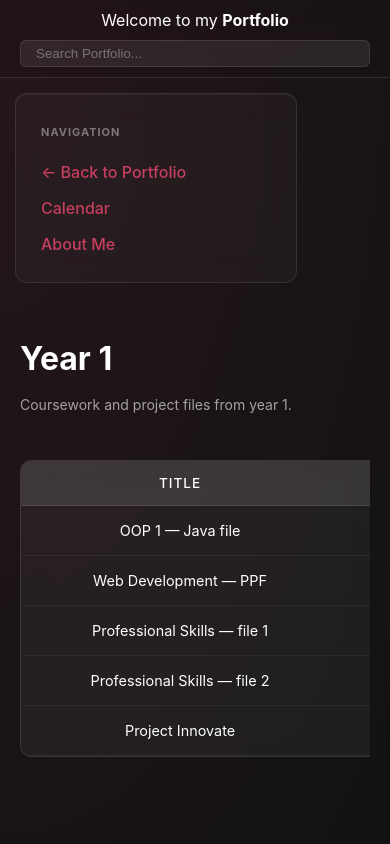
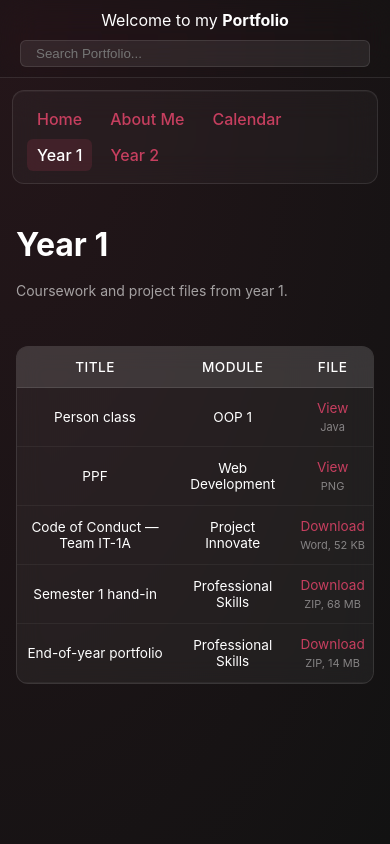
Before and after one commit to CalebGaitou/myPortfolio, a PHP site: page /Portfolio/year1.html in a window 390 px wide. Run offline with PHP 8.4, Linux system fonts and the light colour scheme.

Commit message:
Polish portfolio for GitHub Pages
- Consistent sidebar on every page with the current page highlighted
- Fix phone layout: compact sidebar, Year 1 table fits the screen
- Readable file names, file type and size next to each download
- Page titles, descriptions, favicon and link previews
- 404 page, fix bio wording, hide empty LinkedIn link
- Search shows a message when nothing matches
- README points GitHub Pages at the static branch

Co-Authored-By: Claude Opus 5.5 <noreply@anthropic.com>
Claude-Session: https://claude.ai/code/session_01YPRT7cdvZqQWeyqz438QWQ

```diff
--- a/Portfolio/Css/web.css
+++ b/Portfolio/Css/web.css
@@ -32,28 +32,6 @@ a {
     min-width: 0;
     padding: 40px;
     overflow-y: auto;
-}
-
-/* ─── RESPONSIVE ────────────────────────────────────────── */
-
-@media (max-width: 800px) {
-    body {
-        height: auto;
-        min-height: 100vh;
-    }
-
-    .mainContainer {
-        flex-direction: column;
-        overflow: visible;
-    }
-
-    .sidebar {
-        width: auto;
-    }
-
-    .content {
-        padding: 20px;
-    }
 }
 
 /* ─── SIDEBAR ───────────────────────────────────────────── */
@@ -117,6 +95,29 @@ summary::-webkit-details-marker {
 summary:hover {
     background: rgba(198, 63, 95, 0.1);
     color: white;
+}
+
+.sidebar li a[aria-current="page"] {
+    background: rgba(198, 63, 95, 0.15);
+    color: white;
+}
+
+.sidebarList + h3 {
+    margin-top: 24px;
+}
+
+.welcome {
+    color: var(--textColor);
+}
+
+.welcome:hover strong {
+    color: var(--accentColor);
+}
+
+a:focus-visible,
+.searchBar:focus-visible {
+    outline: 2px solid var(--accentColor);
+    outline-offset: 2px;
 }
 
 details ul {
@@ -329,7 +330,6 @@ details ul li a {
     border-radius: 12px;
     color: rgb(255, 255, 255);
     overflow: hidden;
-    min-width: 700px;
 }
 
 .filesTable th {
@@ -357,6 +357,19 @@ details ul li a {
 
 .filesTable a:hover {
     text-decoration: underline;
+}
+
+.fileMeta {
+    display: block;
+    margin-top: 4px;
+    font-size: 11px;
+    color: rgba(255, 255, 255, 0.45);
+    white-space: nowrap;
+}
+
+.noResults {
+    color: rgba(255, 255, 255, 0.5);
+    font-size: 14px;
 }
 
 .editPermissions th:nth-child(1),
@@ -442,3 +455,57 @@ details ul li a {
 .deleteBtn:hover {
     background: rgba(255, 69, 96, 0.1);
 }
+/* ─── RESPONSIVE ────────────────────────────────────────── */
+/* Kept at the end so these rules win over the desktop ones above. */
+
+@media (max-width: 800px) {
+    body {
+        height: auto;
+        min-height: 100vh;
+    }
+
+    .mainContainer {
+        flex-direction: column;
+        overflow: visible;
+    }
+
+    .sidebar {
+        width: auto;
+        margin: 12px 12px 0;
+        padding: 12px 14px;
+    }
+
+    .sidebar h3 {
+        display: none;
+    }
+
+    .sidebarList {
+        display: flex;
+        flex-wrap: wrap;
+        gap: 4px 8px;
+    }
+
+    .sidebarList + h3 + .sidebarList {
+        margin-top: 4px;
+    }
+
+    .sidebar li a {
+        padding: 6px 10px;
+    }
+
+    .content {
+        padding: 20px 16px;
+    }
+}
+
+@media (max-width: 560px) {
+    .filesTable th,
+    .filesTable td {
+        padding: 12px 8px;
+        font-size: 0.85em;
+    }
+
+    .filesTable th {
+        letter-spacing: 0.5px;
+    }
+}
--- a/Portfolio/js/search.js
+++ b/Portfolio/js/search.js
@@ -4,11 +4,24 @@ document.addEventListener('DOMContentLoaded', () => {
         return;
     }
 
+    const items = document.querySelectorAll('[data-search]');
+    const noResults = document.querySelector('.noResults');
+
     input.addEventListener('input', () => {
         const query = input.value.trim().toLowerCase();
-        document.querySelectorAll('[data-search]').forEach((item) => {
-            const text = item.getAttribute('data-search') || item.textContent;
-            item.style.display = text.toLowerCase().includes(query) ? '' : 'none';
+        let visible = 0;
+
+        items.forEach((item) => {
+            const text = (item.getAttribute('data-search') + ' ' + item.textContent).toLowerCase();
+            const match = text.includes(query);
+            item.style.display = match ? '' : 'none';
+            if (match) {
+                visible++;
+            }
         });
+
+        if (noResults) {
+            noResults.hidden = visible > 0;
+        }
     });
 });
--- a/Portfolio/year1.html
+++ b/Portfolio/year1.html
@@ -3,32 +3,41 @@
 <head>
     <meta charset="UTF-8">
     <meta name="viewport" content="width=device-width, initial-scale=1.0">
+    <title>Year 1 — Caleb Gaïtou Portfolio</title>
+    <meta name="description" content="Year 1 coursework from NHL Stenden IT: OOP, Web Development, Professional Skills and Project Innovate.">
+    <meta name="theme-color" content="#121212">
+    <link rel="icon" href="./favicon.svg" type="image/svg+xml">
     <link rel="stylesheet" href="./Css/variables.css">
     <link rel="stylesheet" href="./Css/header.css">
     <link rel="stylesheet" href="./Css/web.css">
-    <title>Year 1 - Portfolio</title>
 </head>
 
 <body class="appleDark">
-    <nav class="topNav">
+    <header class="topNav">
         <div class="navLeft">
-            <span class="welcome">Welcome to my <strong>Portfolio</strong></span>
+            <a href="index.html" class="welcome">Welcome to my <strong>Portfolio</strong></a>
         </div>
         <div class="navCenter">
-            <input type="text" id="searchBar" placeholder="Search Portfolio..." class="searchBar">
+            <input type="search" id="searchBar" placeholder="Search Portfolio..." class="searchBar" aria-label="Search this page">
         </div>
-    </nav>
+    </header>
 
     <div class="mainContainer">
         <aside class="sidebar">
-            <div class="sidebarSection">
+            <nav class="sidebarSection" aria-label="Site">
                 <h3>Navigation</h3>
                 <ul class="sidebarList">
-                    <li><a href="index.html">&larr; Back to Portfolio</a></li>
+                    <li><a href="index.html">Home</a></li>
+                    <li><a href="about.html">About Me</a></li>
                     <li><a href="calendar.html">Calendar</a></li>
-                    <li><a href="about.html">About Me</a></li>
                 </ul>
-            </div>
+
+                <h3>Modules</h3>
+                <ul class="sidebarList">
+                    <li><a href="year1.html" aria-current="page">Year 1</a></li>
+                    <li><a href="year2.html">Year 2</a></li>
+                </ul>
+            </nav>
         </aside>
 
         <main class="content">
@@ -40,39 +49,40 @@
                     <thead>
                         <tr>
                             <th>Title</th>
-                            <th>Category</th>
-                            <th>View</th>
+                            <th>Module</th>
+                            <th>File</th>
                         </tr>
                     </thead>
                     <tbody>
-                        <tr data-search="oop java object oriented programming">
-                            <td class="allCells">OOP 1 — Java file</td>
+                        <tr data-search="oop 1 java object oriented programming person class">
+                            <td class="allCells">Person class</td>
                             <td class="allCells">OOP 1</td>
-                            <td class="allCells"><a href="./Files/Year1/Oop1/06be96acabc43c01bca832e84037abaa.java">View</a></td>
+                            <td class="allCells"><a href="./Files/Year1/Oop1/Person.java">View</a> <span class="fileMeta">Java</span></td>
                         </tr>
-                        <tr data-search="web development ppf png">
-                            <td class="allCells">Web Development — PPF</td>
-                            <td class="allCells">WebDev</td>
-                            <td class="allCells"><a href="./Files/Year1/WebDev/PPF.png">View</a></td>
+                        <tr data-search="web development ppf png image">
+                            <td class="allCells">PPF</td>
+                            <td class="allCells">Web Development</td>
+                            <td class="allCells"><a href="./Files/Year1/WebDev/PPF.png">View</a> <span class="fileMeta">PNG</span></td>
                         </tr>
-                        <tr data-search="professional skills zip">
-                            <td class="allCells">Professional Skills — file 1</td>
+                        <tr data-search="project innovate code of conduct team it-1a docx word">
+                            <td class="allCells">Code of Conduct — Team IT-1A</td>
+                            <td class="allCells">Project Innovate</td>
+                            <td class="allCells"><a href="./Files/Year1/ProjectInnovate/code-of-conduct-team-it-1a.docx" download>Download</a> <span class="fileMeta">Word, 52 KB</span></td>
+                        </tr>
+                        <tr data-search="professional skills semester 1 hand-in handin zip edumundo communication">
+                            <td class="allCells">Semester 1 hand-in</td>
                             <td class="allCells">Professional Skills</td>
-                            <td class="allCells"><a href="./Files/Year1/ProfessionalSkills/5f50c6b3048ee324f8f2f63e337be775.zip">Download</a></td>
+                            <td class="allCells"><a href="./Files/Year1/ProfessionalSkills/professional-skills-semester-1-handin.zip" download>Download</a> <span class="fileMeta">ZIP, 68 MB</span></td>
                         </tr>
-                        <tr data-search="professional skills zip">
-                            <td class="allCells">Professional Skills — file 2</td>
+                        <tr data-search="professional skills end of year portfolio final interview feedback meetings zip">
+                            <td class="allCells">End-of-year portfolio</td>
                             <td class="allCells">Professional Skills</td>
-                            <td class="allCells"><a href="./Files/Year1/ProfessionalSkills/811e9194211899c07e9d8a6ec05d1086.zip">Download</a></td>
-                        </tr>
-                        <tr data-search="project innovate docx">
-                            <td class="allCells">Project Innovate</td>
-                            <td class="allCells">Project Innovate</td>
-                            <td class="allCells"><a href="./Files/Year1/ProjectInnovate/60b46056c8ab1fad26527232ba7fcf40.docx">Download</a></td>
+                            <td class="allCells"><a href="./Files/Year1/ProfessionalSkills/professional-skills-end-of-year-portfolio.zip" download>Download</a> <span class="fileMeta">ZIP, 14 MB</span></td>
                         </tr>
                     </tbody>
                 </table>
             </div>
+            <p class="noResults" hidden>Nothing matches that search.</p>
         </main>
     </div>
     <script src="./js/search.js"></script>
--- a/index.html
+++ b/index.html
@@ -2,9 +2,13 @@
 <html lang="en">
 <head>
     <meta charset="UTF-8">
+    <meta name="viewport" content="width=device-width, initial-scale=1.0">
+    <title>Caleb Gaïtou — Portfolio</title>
+    <meta name="description" content="Academic portfolio of Caleb Gaïtou, Information Technology student at NHL Stenden University of Applied Sciences in Emmen.">
+    <link rel="icon" href="Portfolio/favicon.svg" type="image/svg+xml">
     <meta http-equiv="refresh" content="0; url=Portfolio/index.html">
     <link rel="canonical" href="Portfolio/index.html">
-    <title>Caleb Gaïtou — Portfolio</title>
+    <style>body { background: #121212; color: #fff; font-family: system-ui, sans-serif; } a { color: #c63f5f; }</style>
 </head>
 <body>
     <p><a href="Portfolio/index.html">Open portfolio</a></p>
```
Also changed, not shown: 404.html (added, +40 -0 lines), Portfolio/about.html (+14 -7 lines), Portfolio/calendar.html (+18 -9 lines), Portfolio/index.html (+24 -21 lines), Portfolio/year2.html (+18 -9 lines), Portfolio/favicon.svg (added), README.md, 8 other files.
